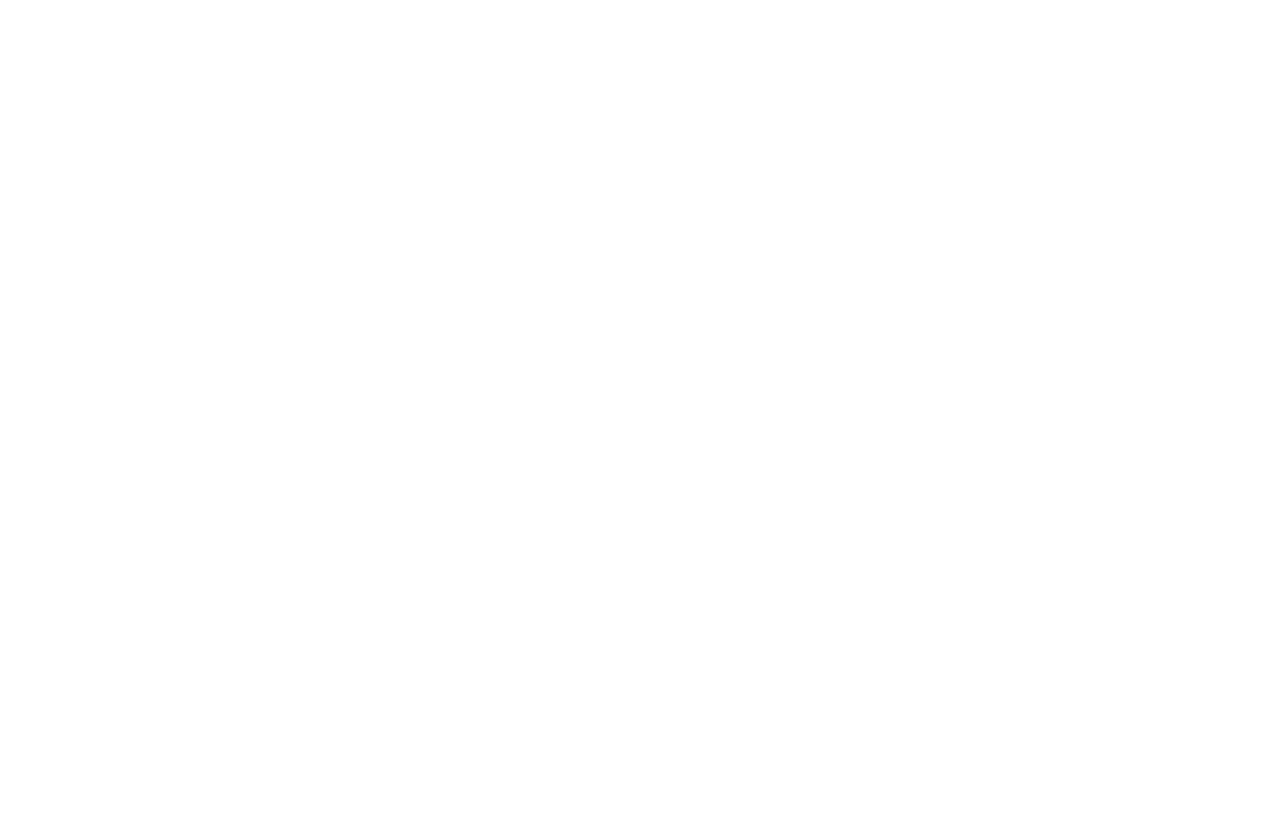
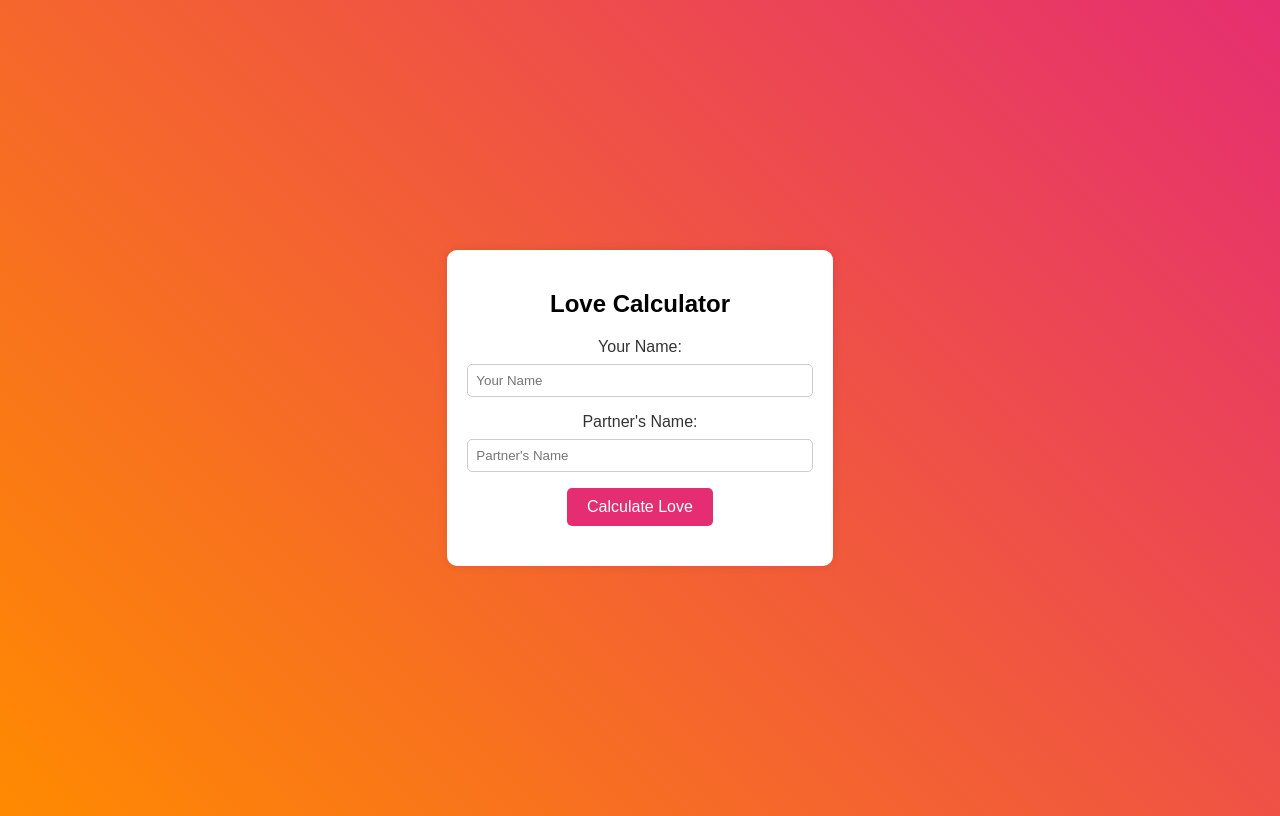
Before and after one commit to Khanna12345678/Lovecalculator, a plain HTML site: page index.html in a window 1280 px wide. Drawn offline with Linux system fonts and the light colour scheme.

Commit message:
flex kiya dosplay ko

```diff
--- a/index.html
+++ b/index.html
@@ -7,10 +7,10 @@
     <style>
         body {
             margin: 100;
-            padding: 12;
+            padding: 0;
             height: 100vh;
             background: linear-gradient(45deg, #ff8a00, #e52e71);
-            display: none;
+            display: flex;
             justify-content: center;
             align-items: center;
             font-family: 'Arial', sans-serif;
```
